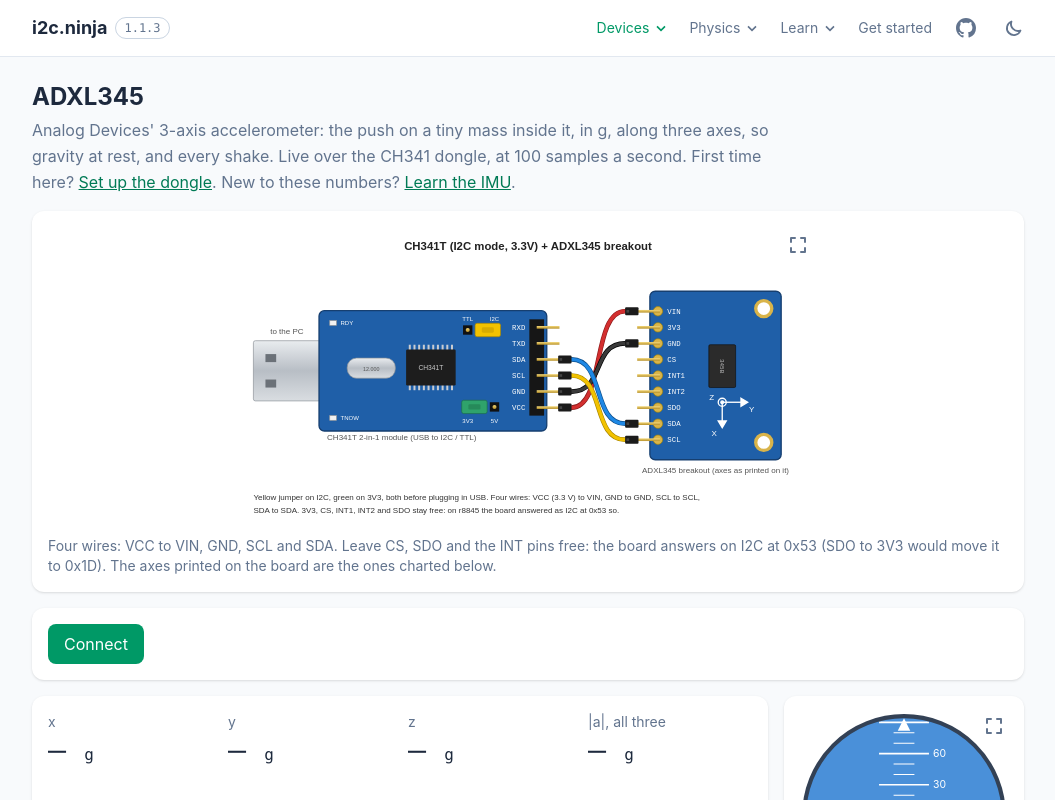
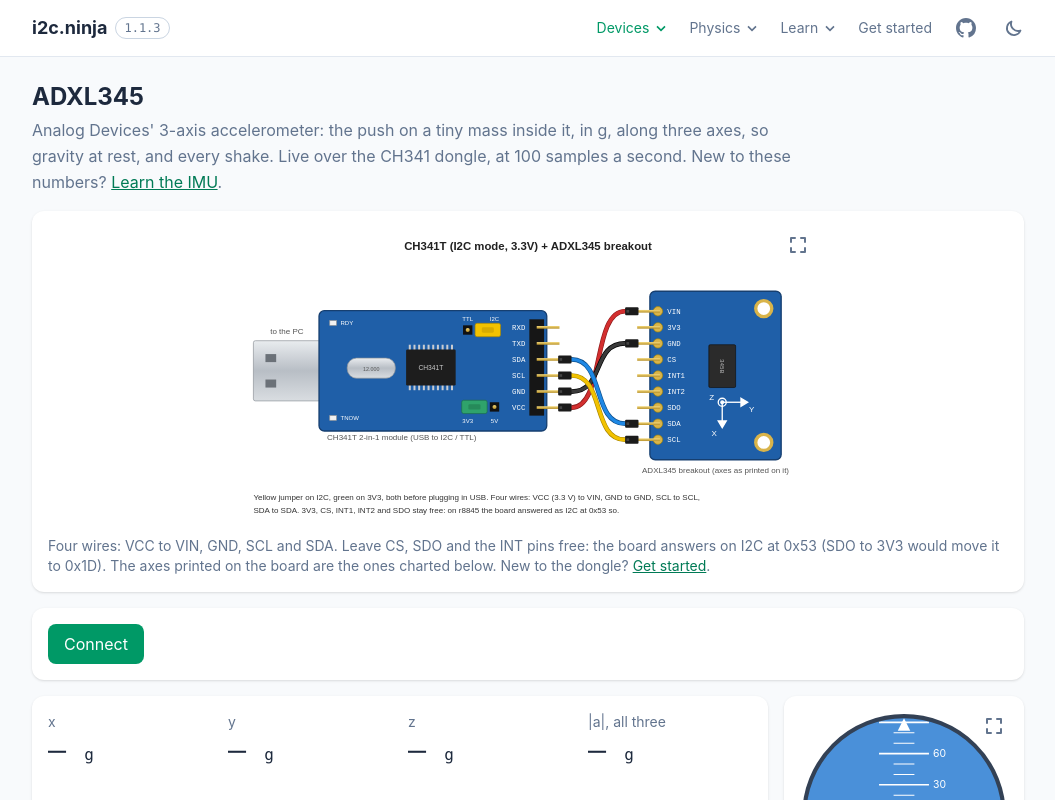
Before and after one commit to aguegu/i2c.ninja, a Vue app: page /adxl345 in a window 1280 px wide. Shown: the top 800 px of the page, without its empty margins (112-1167 px from the left). Built offline with nearby package versions, Linux system fonts and the light colour scheme.

Commit message:
'New to the dongle? Get started.' under each device page's wiring drawing, not in their openings nor in the physics pages' connect bar
Co-Authored-By: Claude Opus 5.5 <noreply@anthropic.com>

```diff
--- a/src/components/HumidityPage.vue
+++ b/src/components/HumidityPage.vue
@@ -35,13 +35,12 @@ const card = 'rounded-xl bg-white p-4 shadow-sm dark:bg-slate-800';
       <h1 class="text-2xl font-bold">{{ name }}</h1>
       <p class="mt-1 max-w-3xl leading-relaxed text-slate-500 dark:text-slate-400">
         <slot name="intro" />
-        First time here? <RouterLink to="/get-started" class="text-emerald-700 underline dark:text-emerald-400">Set up the dongle</RouterLink>.
       </p>
     </div>
 
     <figure :class="card">
       <SvgDrawing :src="drawing" :alt="drawingAlt" class="mx-auto w-full lg:w-3/5" />
-      <figcaption class="mt-2 text-sm text-slate-500 dark:text-slate-400">{{ drawingCaption }}</figcaption>
+      <figcaption class="mt-2 text-sm text-slate-500 dark:text-slate-400">{{ drawingCaption }} New to the dongle? <RouterLink to="/get-started" class="text-emerald-700 underline dark:text-emerald-400">Get started</RouterLink>.</figcaption>
     </figure>
 
     <p v-if="!hasWebUsb" class="rounded-lg border border-amber-300 bg-amber-50 p-3 text-amber-900 dark:border-amber-700 dark:bg-amber-950 dark:text-amber-200">
--- a/src/components/SourceBar.vue
+++ b/src/components/SourceBar.vue
@@ -36,6 +36,6 @@ const sep = (i, n) => (i === 0 ? '' : i === n - 1 ? ' or ' : ', ');
   <p class="text-sm text-slate-500 dark:text-slate-400">
     It looks for any {{ src.noun }} this site knows on the dongle's bus:
     <template v-for="(c, i) in src.chips" :key="c.name">{{ sep(i, src.chips.length) }}<RouterLink :to="c.to" :class="link">{{ c.name }}</RouterLink></template>
-    (each one's page shows its wiring), and reads it 50 times a second. New to the dongle? <RouterLink to="/get-started" :class="link">Get started</RouterLink>.
+    (each one's page shows its wiring), and reads it 50 times a second.
   </p>
 </template>
--- a/src/views/Adxl345View.vue
+++ b/src/views/Adxl345View.vue
@@ -22,7 +22,6 @@ const card = 'rounded-xl bg-white p-4 shadow-sm dark:bg-slate-800';
       <h1 class="text-2xl font-bold">ADXL345</h1>
       <p class="mt-1 max-w-3xl leading-relaxed text-slate-500 dark:text-slate-400">
         Analog Devices' 3-axis accelerometer: the push on a tiny mass inside it, in g, along three axes, so gravity at rest, and every shake. Live over the CH341 dongle, at 100 samples a second.
-        First time here? <RouterLink to="/get-started" class="text-emerald-700 underline dark:text-emerald-400">Set up the dongle</RouterLink>.
         New to these numbers? <RouterLink to="/learn/imu" class="text-emerald-700 underline dark:text-emerald-400">Learn the IMU</RouterLink>.
       </p>
     </div>
@@ -30,7 +29,7 @@ const card = 'rounded-xl bg-white p-4 shadow-sm dark:bg-slate-800';
     <figure :class="card">
       <SvgDrawing src="/setup-adxl345.svg" alt="A CH341T dongle wired to an ADXL345 breakout whose pins run VIN, 3V3, GND, CS, INT1, INT2, SDO, SDA, SCL: VCC to VIN, GND to GND, SCL to SCL, SDA to SDA; the other five free" class="mx-auto w-full lg:w-3/5" />
       <figcaption class="mt-2 text-sm text-slate-500 dark:text-slate-400">
-        Four wires: VCC to VIN, GND, SCL and SDA. Leave CS, SDO and the INT pins free: the board answers on I2C at 0x53 (SDO to 3V3 would move it to 0x1D). The axes printed on the board are the ones charted below.
+        Four wires: VCC to VIN, GND, SCL and SDA. Leave CS, SDO and the INT pins free: the board answers on I2C at 0x53 (SDO to 3V3 would move it to 0x1D). The axes printed on the board are the ones charted below. New to the dongle? <RouterLink to="/get-started" class="text-emerald-700 underline dark:text-emerald-400">Get started</RouterLink>.
       </figcaption>
     </figure>
 
--- a/src/views/Hmc5883lView.vue
+++ b/src/views/Hmc5883lView.vue
@@ -43,14 +43,13 @@ const card = 'rounded-xl bg-white p-4 shadow-sm dark:bg-slate-800';
       <h1 class="text-2xl font-bold">HMC5883L</h1>
       <p class="mt-1 max-w-3xl leading-relaxed text-slate-500 dark:text-slate-400">
         Honeywell's 3-axis magnetometer: Earth's magnetic field, in microtesla, along three axes, so a compass. Live over the CH341 dongle, 15 readings a second.
-        First time here? <RouterLink to="/get-started" class="text-emerald-700 underline dark:text-emerald-400">Set up the dongle</RouterLink>.
       </p>
     </div>
 
     <figure :class="card">
       <SvgDrawing src="/setup-hmc5883l.svg" alt="A CH341T dongle wired to an HMC5883L breakout whose pins run RDY, SCL, SDA, 3vo, GND, VIN: VCC to VIN, GND to GND, SCL to SCL, SDA to SDA; RDY and 3vo free" class="mx-auto w-full lg:w-3/5" />
       <figcaption class="mt-2 text-sm text-slate-500 dark:text-slate-400">
-        Four wires: VCC to VIN, GND, SCL and SDA; RDY and 3vo stay free. The axes printed on it are the ones read below: X its nose, Y to the left, Z out of the board. Keep it away from steel, magnets and the laptop: they add their own fields.
+        Four wires: VCC to VIN, GND, SCL and SDA; RDY and 3vo stay free. The axes printed on it are the ones read below: X its nose, Y to the left, Z out of the board. Keep it away from steel, magnets and the laptop: they add their own fields. New to the dongle? <RouterLink to="/get-started" class="text-emerald-700 underline dark:text-emerald-400">Get started</RouterLink>.
       </figcaption>
     </figure>
 
--- a/src/views/Ina231View.vue
+++ b/src/views/Ina231View.vue
@@ -57,14 +57,13 @@ const select = 'rounded-md border border-slate-300 bg-transparent px-2 py-1 dark
       <h1 class="text-2xl font-bold">INA231</h1>
       <p class="mt-1 max-w-3xl leading-relaxed text-slate-500 dark:text-slate-400">
         A current and power monitor: put its shunt resistor in series with a load, and it measures the voltage across the shunt and the voltage on the load's side, and works out the current and power from them. Live over the CH341 dongle.
-        First time here? <RouterLink to="/get-started" class="text-emerald-700 underline dark:text-emerald-400">Set up the dongle</RouterLink>.
       </p>
     </div>
 
     <figure :class="card">
       <SvgDrawing src="/setup-ina231.svg" alt="A CH341T dongle wired SDA, SCL, GND and VCC to an INA231 module; the module's shunt in series between a supply and a load: supply plus to IN+, IN minus to the load, the load's minus back to the supply's, joined to Gnd; Bus to IN minus" class="mx-auto w-full" />
       <figcaption class="mt-2 text-sm text-slate-500 dark:text-slate-400">
-        The common blue INA231 board. Four wires to the dongle as for any I2C device; the current to measure through the shunt, between the supply's + and the load (high side), the supply's − joined to Gnd.
+        The common blue INA231 board. Four wires to the dongle as for any I2C device; the current to measure through the shunt, between the supply's + and the load (high side), the supply's − joined to Gnd. New to the dongle? <RouterLink to="/get-started" class="text-emerald-700 underline dark:text-emerald-400">Get started</RouterLink>.
       </figcaption>
     </figure>
 
--- a/src/views/Itg3200View.vue
+++ b/src/views/Itg3200View.vue
@@ -32,7 +32,6 @@ const card = 'rounded-xl bg-white p-4 shadow-sm dark:bg-slate-800';
       <h1 class="text-2xl font-bold">ITG-3200</h1>
       <p class="mt-1 max-w-3xl leading-relaxed text-slate-500 dark:text-slate-400">
         InvenSense's 3-axis gyroscope: how fast it's turning, in degrees a second, about three axes, and its own temperature. Live over the CH341 dongle, 100 readings a second.
-        First time here? <RouterLink to="/get-started" class="text-emerald-700 underline dark:text-emerald-400">Set up the dongle</RouterLink>.
         New to these numbers? <RouterLink to="/learn/imu" class="text-emerald-700 underline dark:text-emerald-400">Learn the IMU</RouterLink>.
       </p>
     </div>
@@ -40,7 +39,7 @@ const card = 'rounded-xl bg-white p-4 shadow-sm dark:bg-slate-800';
     <figure :class="card">
       <SvgDrawing src="/setup-itg3200.svg" alt="A CH341T dongle wired to a blue ITG-3200 module whose pins run SCL, SDA, CLK, INT, GND, VIO, VDD: VCC to VDD, GND to GND, SCL to SCL, SDA to SDA, a short jumper from VIO to VDD; INT and CLK free" class="mx-auto w-full lg:w-3/5" />
       <figcaption class="mt-2 text-sm text-slate-500 dark:text-slate-400">
-        Four wires: VCC to VDD, GND, SCL and SDA. VIO sets the chip's I/O voltage and must be powered: tie it to VDD unless the board already does. INT and CLK stay free; AD0 as shipped picks 0x68. The axes printed on it are the ones read below.
+        Four wires: VCC to VDD, GND, SCL and SDA. VIO sets the chip's I/O voltage and must be powered: tie it to VDD unless the board already does. INT and CLK stay free; AD0 as shipped picks 0x68. The axes printed on it are the ones read below. New to the dongle? <RouterLink to="/get-started" class="text-emerald-700 underline dark:text-emerald-400">Get started</RouterLink>.
       </figcaption>
     </figure>
 
--- a/src/views/Max30102View.vue
+++ b/src/views/Max30102View.vue
@@ -24,14 +24,13 @@ const card = 'rounded-xl bg-white p-4 shadow-sm dark:bg-slate-800';
       <h1 class="text-2xl font-bold">MAX30102</h1>
       <p class="mt-1 max-w-3xl leading-relaxed text-slate-500 dark:text-slate-400">
         A pulse oximeter and heart-rate sensor, the kind in a smartwatch or a fingertip clip: a red and an infrared LED shine into the skin, a photodiode reads the light that comes back, and each heartbeat shows in it. Live over the CH341 dongle.
-        First time here? <RouterLink to="/get-started" class="text-emerald-700 underline dark:text-emerald-400">Set up the dongle</RouterLink>.
       </p>
     </div>
 
     <figure :class="card">
       <SvgDrawing src="/setup-max30102.svg" alt="A CH341T dongle wired to a black MAX30102 module: GND to GND, SCL to SCL, SDA to SDA, VCC (3.3 V) to VIN; INT, IRD, RD free" class="mx-auto w-full lg:w-3/5" />
       <figcaption class="mt-2 text-sm text-slate-500 dark:text-slate-400">
-        The common black MAX30102 board: four wires from its row of GND, SCL, SDA, VIN (3.3 or 5 V: the board makes the chip's 1.8 V and the LEDs' 3.3 V itself); INT, IRD, RD (the LEDs' own) and the other GND stay free.
+        The common black MAX30102 board: four wires from its row of GND, SCL, SDA, VIN (3.3 or 5 V: the board makes the chip's 1.8 V and the LEDs' 3.3 V itself); INT, IRD, RD (the LEDs' own) and the other GND stay free. New to the dongle? <RouterLink to="/get-started" class="text-emerald-700 underline dark:text-emerald-400">Get started</RouterLink>.
       </figcaption>
     </figure>
 
--- a/src/views/Mlx90614View.vue
+++ b/src/views/Mlx90614View.vue
@@ -26,14 +26,13 @@ const card = 'rounded-xl bg-white p-4 shadow-sm dark:bg-slate-800';
       <h1 class="text-2xl font-bold">MLX90614</h1>
       <p class="mt-1 max-w-3xl leading-relaxed text-slate-500 dark:text-slate-400">
         Melexis' infrared thermometer: the temperature of whatever it's pointed at, without touching it, the way a forehead or kitchen thermometer gun works, and its own temperature beside it. Live over the CH341 dongle.
-        First time here? <RouterLink to="/get-started" class="text-emerald-700 underline dark:text-emerald-400">Set up the dongle</RouterLink>.
       </p>
     </div>
 
     <figure :class="card">
       <SvgDrawing src="/setup-mlx90614.svg" alt="A CH341T dongle wired to a blue MLX90614 module with a black tube over its sensor: VCC to VIN, GND to GND, SCL to SCL, SDA to SDA, all crossing" class="mx-auto w-full lg:w-3/5" />
       <figcaption class="mt-2 text-sm text-slate-500 dark:text-slate-400">
-        The blue board with the sensor under a black tube: its VIN, GND, SCL, SDA run opposite the dongle's, so the four wires cross. Point the tube at what to measure.
+        The blue board with the sensor under a black tube: its VIN, GND, SCL, SDA run opposite the dongle's, so the four wires cross. Point the tube at what to measure. New to the dongle? <RouterLink to="/get-started" class="text-emerald-700 underline dark:text-emerald-400">Get started</RouterLink>.
       </figcaption>
     </figure>
 
--- a/src/views/Mpu6050View.vue
+++ b/src/views/Mpu6050View.vue
@@ -77,7 +77,6 @@ const button = 'rounded-lg border border-slate-300 px-3 py-1.5 text-sm hover:bg-
       <h1 class="text-2xl font-bold">{{ imu.chipName ?? 'MPU-6050 / MPU-6500' }}</h1>
       <p class="mt-1 max-w-3xl leading-relaxed text-slate-500 dark:text-slate-400">
         A 3-axis accelerometer and a 3-axis gyro on one chip, and its temperature: the motion sensor of phones, game controllers and drones. Live over the CH341 dongle at 400 kHz: the MPU-6050 or its successor the MPU-6500, told apart by their WHO_AM_I.
-        First time here? <RouterLink to="/get-started" class="text-emerald-700 underline dark:text-emerald-400">Set up the dongle</RouterLink>.
         New to IMUs? <RouterLink to="/learn/imu" class="text-emerald-700 underline dark:text-emerald-400">Learn what these numbers mean</RouterLink>.
       </p>
     </div>
@@ -85,7 +84,7 @@ const button = 'rounded-lg border border-slate-300 px-3 py-1.5 text-sm hover:bg-
     <figure :class="card">
       <SvgDrawing src="/setup-mpu6050.svg" alt="A CH341T dongle wired to a GY-521 board (MPU-6050), turned so its pins face the dongle: SDA to SDA, SCL to SCL, GND to GND, VCC to VCC; INT, AD0, XCL, XDA free; its axes as printed" class="mx-auto w-full lg:w-3/5" />
       <figcaption class="mt-2 text-sm text-slate-500 dark:text-slate-400">
-        The GY-521 board, turned half a turn so its pins face the dongle's and the four wires run straight: SDA, SCL, GND, VCC. INT, AD0, XCL and XDA stay free; AD0 left low gives 0x68 (high: 0x69). Its X and Y arrows are printed on it, Z points out of the board; they're the axes read below.
+        The GY-521 board, turned half a turn so its pins face the dongle's and the four wires run straight: SDA, SCL, GND, VCC. INT, AD0, XCL and XDA stay free; AD0 left low gives 0x68 (high: 0x69). Its X and Y arrows are printed on it, Z points out of the board; they're the axes read below. New to the dongle? <RouterLink to="/get-started" class="text-emerald-700 underline dark:text-emerald-400">Get started</RouterLink>.
       </figcaption>
     </figure>
 
--- a/src/views/Vl53l1xView.vue
+++ b/src/views/Vl53l1xView.vue
@@ -28,14 +28,13 @@ const card = 'rounded-xl bg-white p-4 shadow-sm dark:bg-slate-800';
       <h1 class="text-2xl font-bold">VL53L1X</h1>
       <p class="mt-1 max-w-3xl leading-relaxed text-slate-500 dark:text-slate-400">
         ST's time-of-flight distance sensor: it times light to whatever it faces and back, and turns the time into millimetres, up to about 4 m. Live over the CH341 dongle.
-        First time here? <RouterLink to="/get-started" class="text-emerald-700 underline dark:text-emerald-400">Set up the dongle</RouterLink>.
       </p>
     </div>
 
     <figure :class="card">
       <SvgDrawing src="/setup-vl53l1x.svg" alt="A CH341T dongle wired to a purple VL53L1X module: VCC to VIN, GND to GND, SCL to SCL, SDA to SDA; GPIO1 and XSHUT free" class="mx-auto w-full lg:w-3/5" />
       <figcaption class="mt-2 text-sm text-slate-500 dark:text-slate-400">
-        The common purple board ("VL53L0/1XV2"): four wires from its VIN, GND, SCL, SDA; GPIO1 and XSHUT stay free. Its window faces away from the pins.
+        The common purple board ("VL53L0/1XV2"): four wires from its VIN, GND, SCL, SDA; GPIO1 and XSHUT stay free. Its window faces away from the pins. New to the dongle? <RouterLink to="/get-started" class="text-emerald-700 underline dark:text-emerald-400">Get started</RouterLink>.
       </figcaption>
     </figure>
 
```
